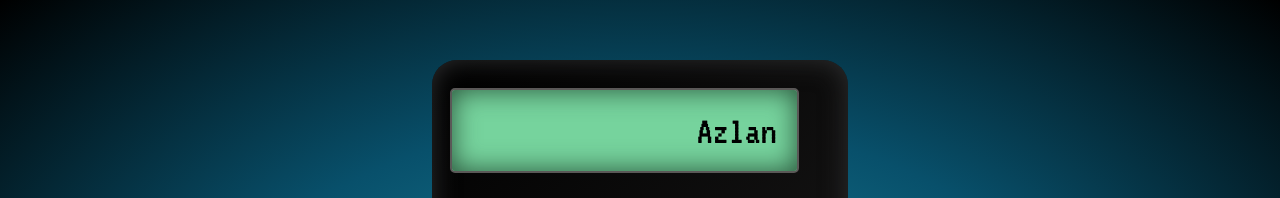
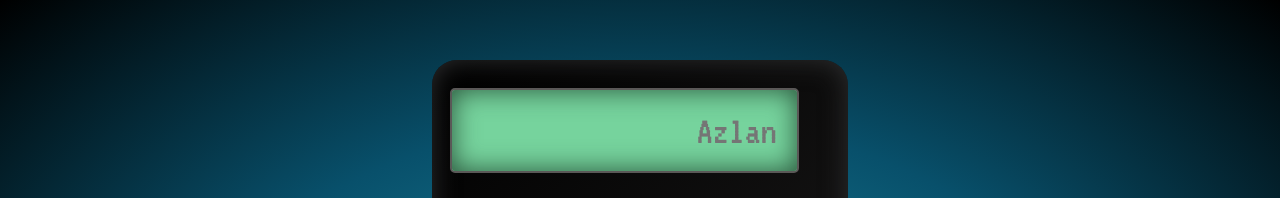
Before and after one commit to azlanajju/scientifc-calculator, a plain HTML site: page index.html in a window 1280 px wide. Shown: the top 198 px of the page. Drawn offline with Linux system fonts and the light colour scheme.

Commit message:
Update index.html

```diff
--- a/index.html
+++ b/index.html
@@ -20,7 +20,7 @@
 
 
 	<tr>
-		<td colspan="4"> <input type="text" name="result" placeholder="0" value="Azlan" style="text-align:right"> </td>
+		<td colspan="4"> <input type="text" name="result" placeholder="Azlan"  style="text-align:right"> </td>
 	</tr>
 
 
```
